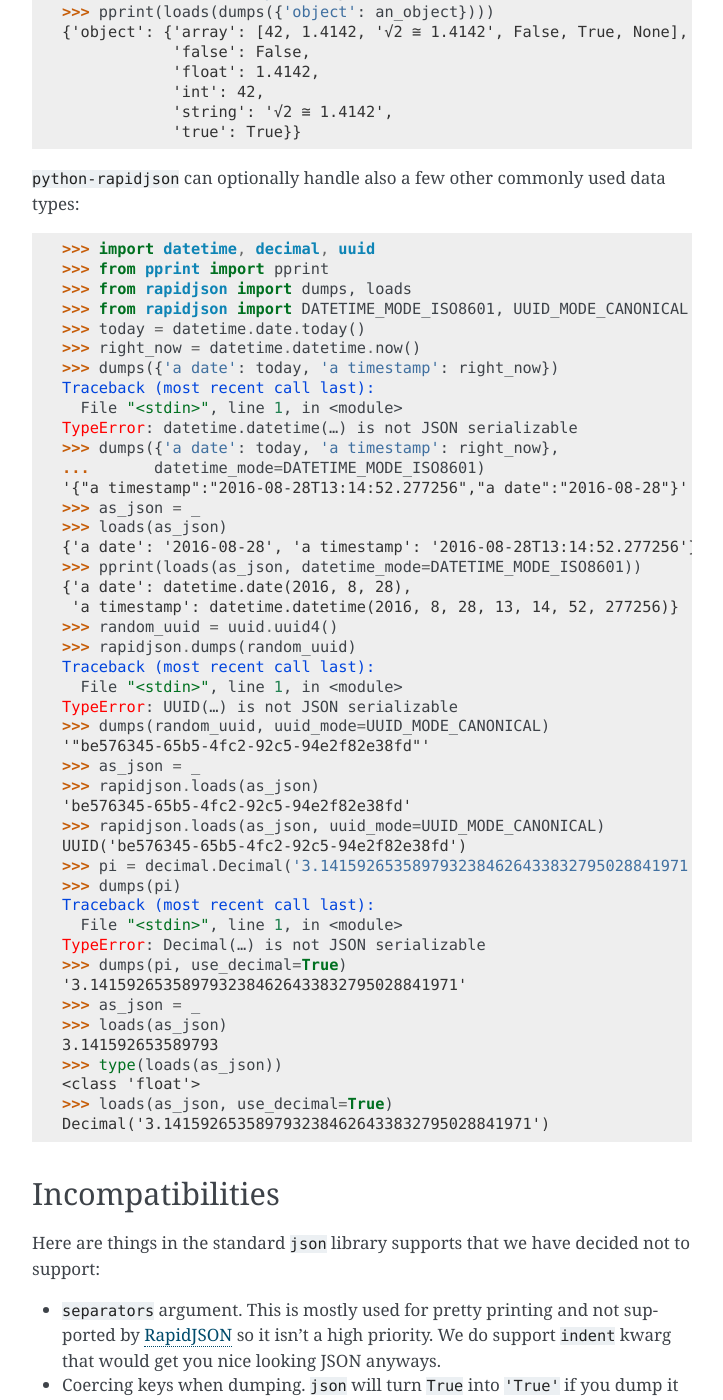
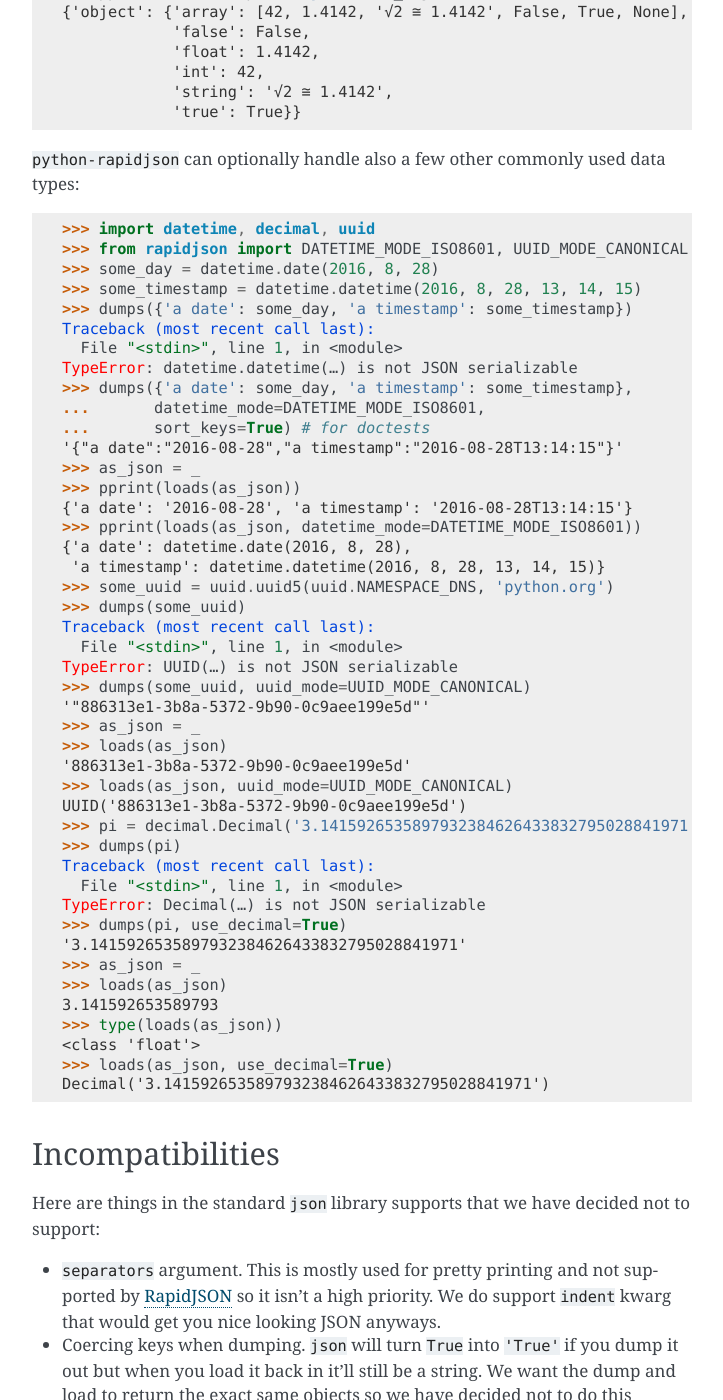
Before and after one commit to python-rapidjson/python-rapidjson, a Sphinx documentation site: the page built from docs/quickstart.rst, in a window 1280 px wide and 1400 px high, scrolled down 1009 px. Shown: the whole window, without its empty margins (388-1111 px from the left). Built offline with Sphinx 7.4.7, drawn with Linux system fonts in a browser that asks for light colours; some of the changed text lies outside the part shown.

Commit message:
Use sphinx.ext.doctest to check embedded code snippets
Use “tox -e docs” to run the check.

```diff
--- a/docs/conf.py
+++ b/docs/conf.py
@@ -30,7 +30,7 @@
 # Add any Sphinx extension module names here, as strings. They can be
 # extensions coming with Sphinx (named 'sphinx.ext.*') or your custom
 # ones.
-extensions = []
+extensions = ['sphinx.ext.doctest']
 
 # Add any paths that contain templates here, relative to this directory.
 templates_path = ['_templates']
--- a/docs/quickstart.rst
+++ b/docs/quickstart.rst
@@ -26,21 +26,20 @@ Basic examples
 
 Basic usage looks like this:
 
-.. code-block:: pycon
+.. doctest::
 
+    >>> from pprint import pprint
     >>> from rapidjson import dumps, loads
     >>> data = {'foo': 100, 'bar': 'baz'}
-    >>> dumps(data)
+    >>> dumps(data, sort_keys=True) # for doctest
     '{"bar":"baz","foo":100}'
-    >>> loads('{"bar":"baz","foo":100}')
+    >>> pprint(loads('{"bar":"baz","foo":100}'))
     {'bar': 'baz', 'foo': 100}
 
 All JSON_ data types are supported using their native Python counterparts:
 
-.. code-block:: pycon
+.. doctest::
 
-    >>> from pprint import pprint
-    >>> from rapidjson import dumps, loads
     >>> int_number = 42
     >>> float_number = 1.4142
     >>> string = "√2 ≅ 1.4142"
@@ -62,39 +61,38 @@ All JSON_ data types are supported using their native Python counterparts:
 
 ``python-rapidjson`` can optionally handle also a few other commonly used data types:
 
-.. code-block:: pycon
+.. doctest::
 
     >>> import datetime, decimal, uuid
-    >>> from pprint import pprint
-    >>> from rapidjson import dumps, loads
     >>> from rapidjson import DATETIME_MODE_ISO8601, UUID_MODE_CANONICAL
-    >>> today = datetime.date.today()
-    >>> right_now = datetime.datetime.now()
-    >>> dumps({'a date': today, 'a timestamp': right_now})
+    >>> some_day = datetime.date(2016, 8, 28)
+    >>> some_timestamp = datetime.datetime(2016, 8, 28, 13, 14, 15)
+    >>> dumps({'a date': some_day, 'a timestamp': some_timestamp})
     Traceback (most recent call last):
       File "<stdin>", line 1, in <module>
     TypeError: datetime.datetime(…) is not JSON serializable
-    >>> dumps({'a date': today, 'a timestamp': right_now},
-    ...       datetime_mode=DATETIME_MODE_ISO8601)
-    '{"a timestamp":"2016-08-28T13:14:52.277256","a date":"2016-08-28"}'
+    >>> dumps({'a date': some_day, 'a timestamp': some_timestamp},
+    ...       datetime_mode=DATETIME_MODE_ISO8601,
+    ...       sort_keys=True) # for doctests
+    '{"a date":"2016-08-28","a timestamp":"2016-08-28T13:14:15"}'
     >>> as_json = _
-    >>> loads(as_json)
-    {'a date': '2016-08-28', 'a timestamp': '2016-08-28T13:14:52.277256'}
+    >>> pprint(loads(as_json))
+    {'a date': '2016-08-28', 'a timestamp': '2016-08-28T13:14:15'}
     >>> pprint(loads(as_json, datetime_mode=DATETIME_MODE_ISO8601))
     {'a date': datetime.date(2016, 8, 28),
-     'a timestamp': datetime.datetime(2016, 8, 28, 13, 14, 52, 277256)}
-    >>> random_uuid = uuid.uuid4()
-    >>> rapidjson.dumps(random_uuid)
+     'a timestamp': datetime.datetime(2016, 8, 28, 13, 14, 15)}
+    >>> some_uuid = uuid.uuid5(uuid.NAMESPACE_DNS, 'python.org')
+    >>> dumps(some_uuid)
     Traceback (most recent call last):
       File "<stdin>", line 1, in <module>
     TypeError: UUID(…) is not JSON serializable
-    >>> dumps(random_uuid, uuid_mode=UUID_MODE_CANONICAL)
-    '"be576345-65b5-4fc2-92c5-94e2f82e38fd"'
+    >>> dumps(some_uuid, uuid_mode=UUID_MODE_CANONICAL)
+    '"886313e1-3b8a-5372-9b90-0c9aee199e5d"'
     >>> as_json = _
-    >>> rapidjson.loads(as_json)
-    'be576345-65b5-4fc2-92c5-94e2f82e38fd'
-    >>> rapidjson.loads(as_json, uuid_mode=UUID_MODE_CANONICAL)
-    UUID('be576345-65b5-4fc2-92c5-94e2f82e38fd')
+    >>> loads(as_json)
+    '886313e1-3b8a-5372-9b90-0c9aee199e5d'
+    >>> loads(as_json, uuid_mode=UUID_MODE_CANONICAL)
+    UUID('886313e1-3b8a-5372-9b90-0c9aee199e5d')
     >>> pi = decimal.Decimal('3.1415926535897932384626433832795028841971')
     >>> dumps(pi)
     Traceback (most recent call last):
--- a/requirements-docs.txt
+++ /dev/null
@@ -1 +0,0 @@
-sphinx
```
Also changed, not shown: docs/api.rst (+36 -31 lines), 1 other file.
